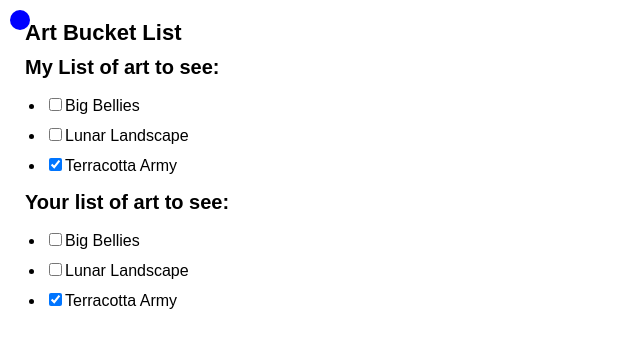
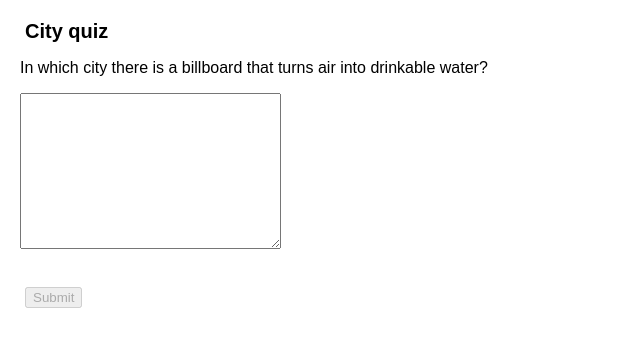
Before and after one commit to mich-deg/learn-react, a React (Vite) app: page / in a window 1280 px wide. Shown: the top 348 px of the page, without its empty margins (0-640 px from the left). Built offline with nearby package versions, Linux system fonts and the light colour scheme.

Commit message:
Reacting to Input with State

```diff
--- a/src/App.jsx
+++ b/src/App.jsx
@@ -1,52 +1,10 @@
-import React, { useState } from "react";
-// import Form3 from "./component/Form3";
-// import Form4 from "./component/Form4";
-// import List from "./component/List";
-// import List2 from "./component/List2";
-// import ShapeEditor from "./component/ShapeEditor";
-// import CounterList from "./component/CounterList";
-// import List3 from "./component/List3";
-import List4 from "./component/List4";
+import React from "react";
+import Form from "./component/managing-state/Form";
 
 const App = () => {
-  const [position, setPosition] = useState({
-    x: 0,
-    y: 0,
-  });
   return (
-    <div
-      onPointerMove={(e) => {
-        setPosition({
-          x: e.clientX,
-          y: e.clientY,
-        });
-      }}
-      style={{
-        position: "relative",
-        width: "100vw",
-        height: "100vh",
-      }}
-    >
-      <div
-        style={{
-          position: "absolute",
-          backgroundColor: "blue",
-          borderRadius: "50%",
-          transform: ` translate(${position.x}px, ${position.y}px) `,
-          left: -10,
-          top: -10,
-          width: 20,
-          height: 20,
-        }}
-      />
-      {/* <Form3 /> */}
-      {/* <Form4 /> */}
-      {/* <List />
-      <List2 /> */}
-      {/* <ShapeEditor /> */}
-      {/* <CounterList /> */}
-      {/* <List3 /> */}
-      <List4 />
+    <div>
+      <Form />
     </div>
   );
 };
--- a/src/component/List4.jsx
+++ b/src/component/List4.jsx
@@ -9,35 +9,41 @@
   { id: 2, title: "Terracotta Army", seen: true },
 ];
 const List4 = () => {
-    const [myList, setMyList] = useState(initialList)
-    const [yourlist, setYourList] = useState(initialList)
+  const [myList, setMyList] = useState(initialList);
+  const [yourlist, setYourList] = useState(initialList);
 
-    function handleToggleMyList(artworkId, nextSeen){
-        setMyList(myList.map(artwork=>{
-            if(artwork.id===artworkId){
+  function handleToggleMyList(artworkId, nextSeen) {
+    setMyList(
+      myList.map((artwork) => {
+        if (artwork.id === artworkId) {
           // Create a *new* object with changes
           return {
-                    ...artwork, seen:nextSeen
-                }
+            ...artwork,
+            seen: nextSeen,
+          };
         } else {
           // No changes
-                return artwork
+          return artwork;
         }
-        }))
+      })
+    );
   }
 
-    function handleToggleYourList(artworkId, nextSeen){
-        setYourList(yourlist.map(artwork=>{
-            if(artwork.id===artworkId){
+  function handleToggleYourList(artworkId, nextSeen) {
+    setYourList(
+      yourlist.map((artwork) => {
+        if (artwork.id === artworkId) {
           // Create a *new* object with changes
           return {
-                    ...artwork, seen:nextSeen
-                }
+            ...artwork,
+            seen: nextSeen,
+          };
         } else {
           // No changes
-                return artwork
+          return artwork;
         }
-        }))
+      })
+    );
   }
 
   return (
--- /dev/null
+++ b/src/component/managing-state/Form.jsx
@@ -0,0 +1,71 @@
+/* eslint-disable react/prop-types */
+import React, { useState } from "react";
+
+const Form = () => {
+    const [answer, setAnswer] = useState('')
+    const [error, setError] = useState(null)
+    const [status, setStatus] = useState('typing');
+
+  if (status === "success") {
+    return <h1>That is right!</h1>;
+  }
+
+  function handleTextareaChange(e){
+    setAnswer(e.target.value)
+  }
+
+  async function handleSubmit(e){
+e.preventDefault();
+setStatus('submitting')
+try {
+    await submitForm(answer)
+    setStatus('success')
+
+} catch (err) {
+    setStatus('typing')
+    setError(err)
+}
+  }
+
+
+  return (
+    <div>
+      <h2>City quiz</h2>
+      <p>
+        In which city there is a billboard that turns air into drinkable water?
+      </p>
+      <form onSubmit={handleSubmit}>
+        <textarea
+          name=""
+          id=""
+          cols="30"
+          rows="10"
+          value={answer}
+          onChange={handleTextareaChange}
+          disabled={status === "submitting"}
+        ></textarea>
+        <br />
+        <button disabled={answer.length === 0 || status === "submitting"}>
+          Submit
+        </button>
+        {error !== null && <p className="Error">{error.message}</p>}
+      </form>
+    </div>
+  );
+};
+
+
+function submitForm(answer){
+    return new Promise((resolve, reject)=> {
+        setTimeout(()=>{
+            let shouldError = answer.toLowerCase() !== 'lima'
+            if(shouldError){
+                reject(new Error('Good guess but a wrong answer. Try again.'))
+            } else {
+                resolve()
+            }
+        }, 1500)
+    })
+}
+
+export default Form;
```
Lines whose indentation alone changed are shown as unchanged.
